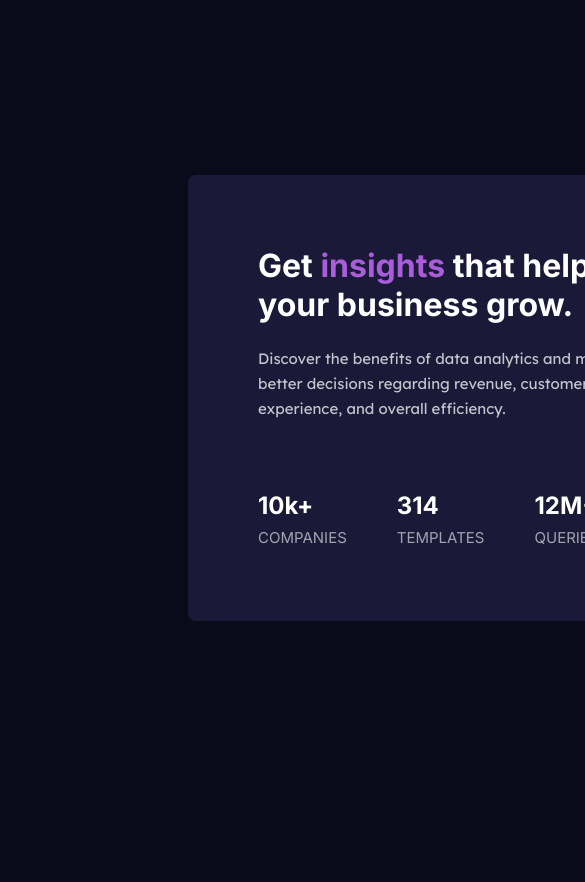
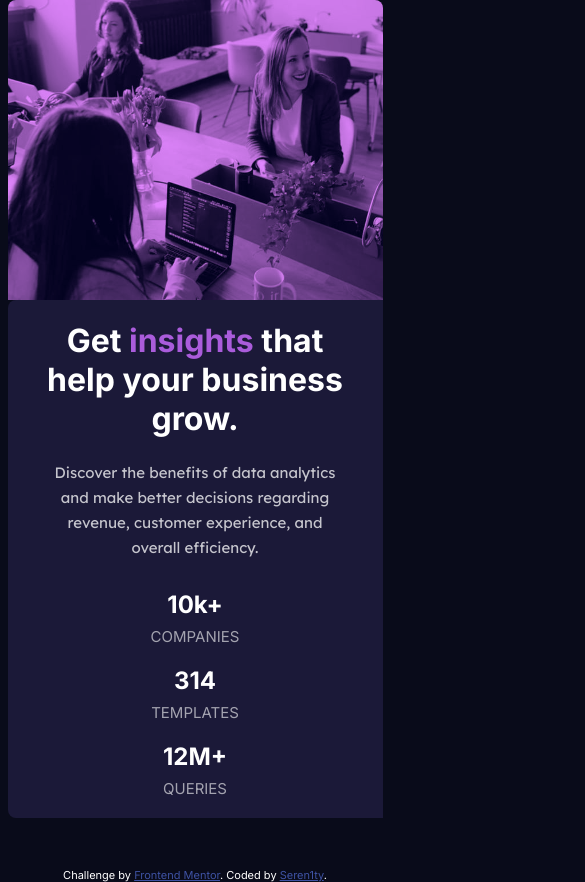
Before and after one commit to seren1ty/fm-stats-card, a plain HTML site: page index.html in a window 390 px wide. Shown: the top 882 px of the page, 585 px wide, since content can reach past the window. Before the commit the page ends 860 px from the top, so only its background shows below. Drawn offline with Linux system fonts and the light colour scheme.

Commit message:
Add responsive design for mobile

```diff
--- a/index.html
+++ b/index.html
@@ -15,6 +15,7 @@
   <!-- Feel free to remove these styles or customise in your own stylesheet 👍 -->
   <style>
     body {
+      margin: 0;
       width: 1440px;
       height: 100vh;
       display: flex;
@@ -25,12 +26,12 @@
       font-family: 'Inter', sans-serif;
       color: hsl(0, 0%, 100%);
     }
+
     .container {
       max-width: 1080px;
       display: flex;
     }
     .main-left {
-      padding: 50px 70px;
       background-color: hsl(244, 38%, 16%);
       border-radius: 8px 0 0 8px;
     }
@@ -42,14 +43,6 @@
       font-size: 15px;
       color: hsla(0, 0%, 100%, 0.75);
       line-height: 25px;
-    }
-    .main-right {
-      min-width: 540px;
-      min-height: 446px;
-      background-color: hsl(277, 36%, 41%);
-      background-image: url(images/image-header-desktop.jpg);
-      background-blend-mode: overlay;
-      border-radius: 0 8px 8px 0;
     }
     .stats {
       margin-top: 70px;
@@ -67,6 +60,11 @@
       font-size: 15px;
       text-transform: uppercase;
     }
+    .main-right {
+      background-color: hsl(277, 36%, 41%);
+      background-blend-mode: overlay;
+      background-repeat: no-repeat;
+    }
     .attribution {
       margin-top: 50px;
       font-size: 11px;
@@ -74,6 +72,62 @@
     }
     .attribution a {
       color: hsl(228, 45%, 44%);
+    }
+
+    @media (min-width: 1081px) {
+      .main-left {
+        padding: 50px 70px;
+      }
+
+      .main-right {
+        min-width: 540px;
+        min-height: 446px;
+        background-image: url(images/image-header-desktop.jpg);
+        border-radius: 0 8px 8px 0;
+      }
+    }
+
+    @media (max-width: 1080px) {
+      body {
+        margin: auto;
+        width: 375px;
+        height: auto;
+      }
+
+      .container {
+        flex-direction: column-reverse;
+        max-width: 375px;
+      }
+
+      .main-left {
+        min-width: 375px;
+        max-width: 375px;
+        text-align: center;
+      }
+
+      h1 {
+        padding: 0 30px;
+      }
+
+      p {
+        padding: 0 40px;
+      }
+
+      .stats {
+        margin-top: 30px;
+        flex-direction: column;
+        align-items: center;
+        gap: 20px;
+        padding-bottom: 20px;
+      }
+
+      .main-right {
+        width: 375px;
+        height: 300px;
+        background-image: url(images/image-header-mobile.jpg);
+        background-size: 375px 300px;
+        border-radius: 8px 8px 0 0;
+      }
     }
   </style>
 </head>
@@ -102,8 +156,7 @@
         </div>
       </div>
     </div>
-    <div class="main-right">
-    </div>
+    <div class="main-right"></div>
   </div>
 
   <div class="attribution">
```
